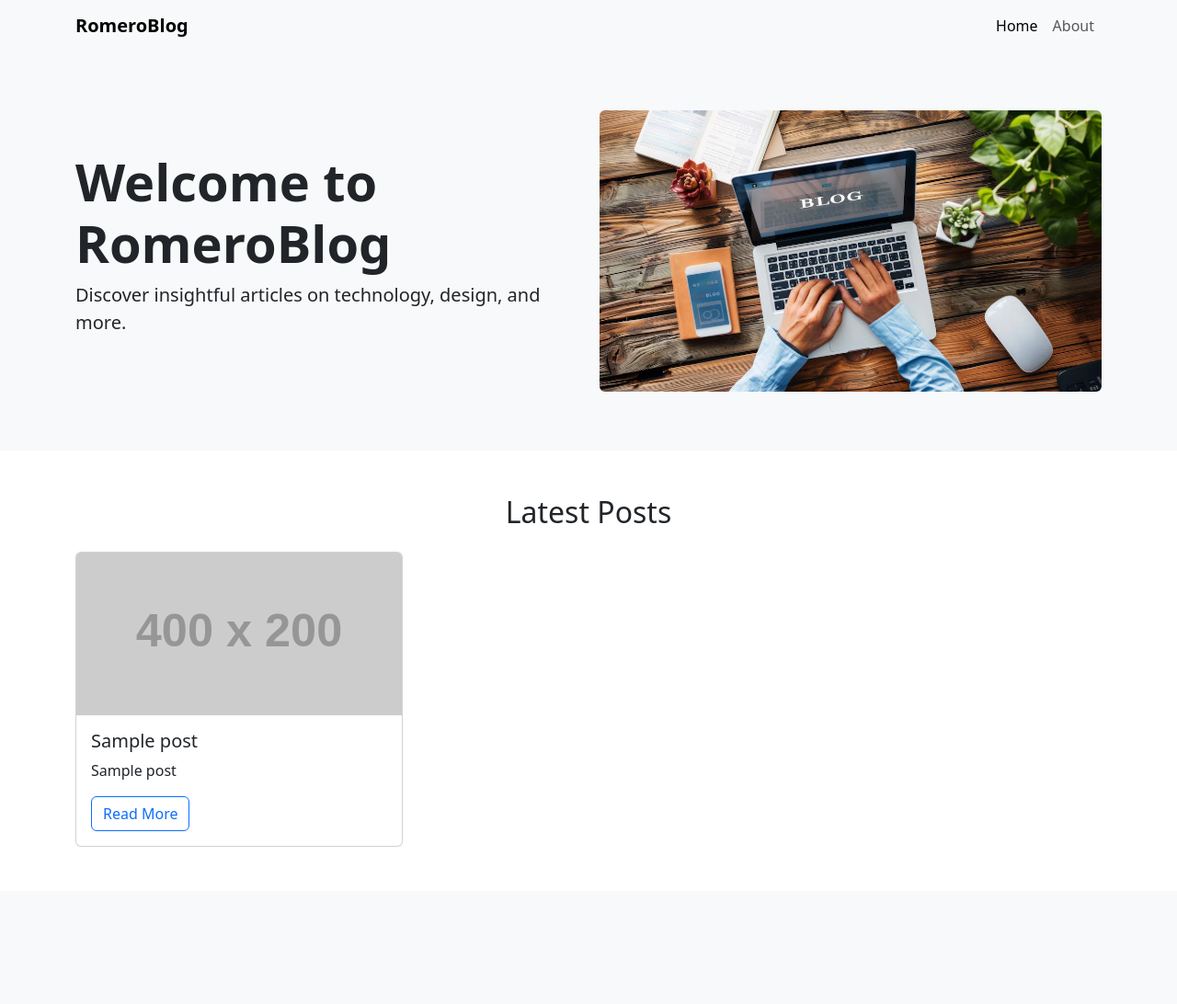
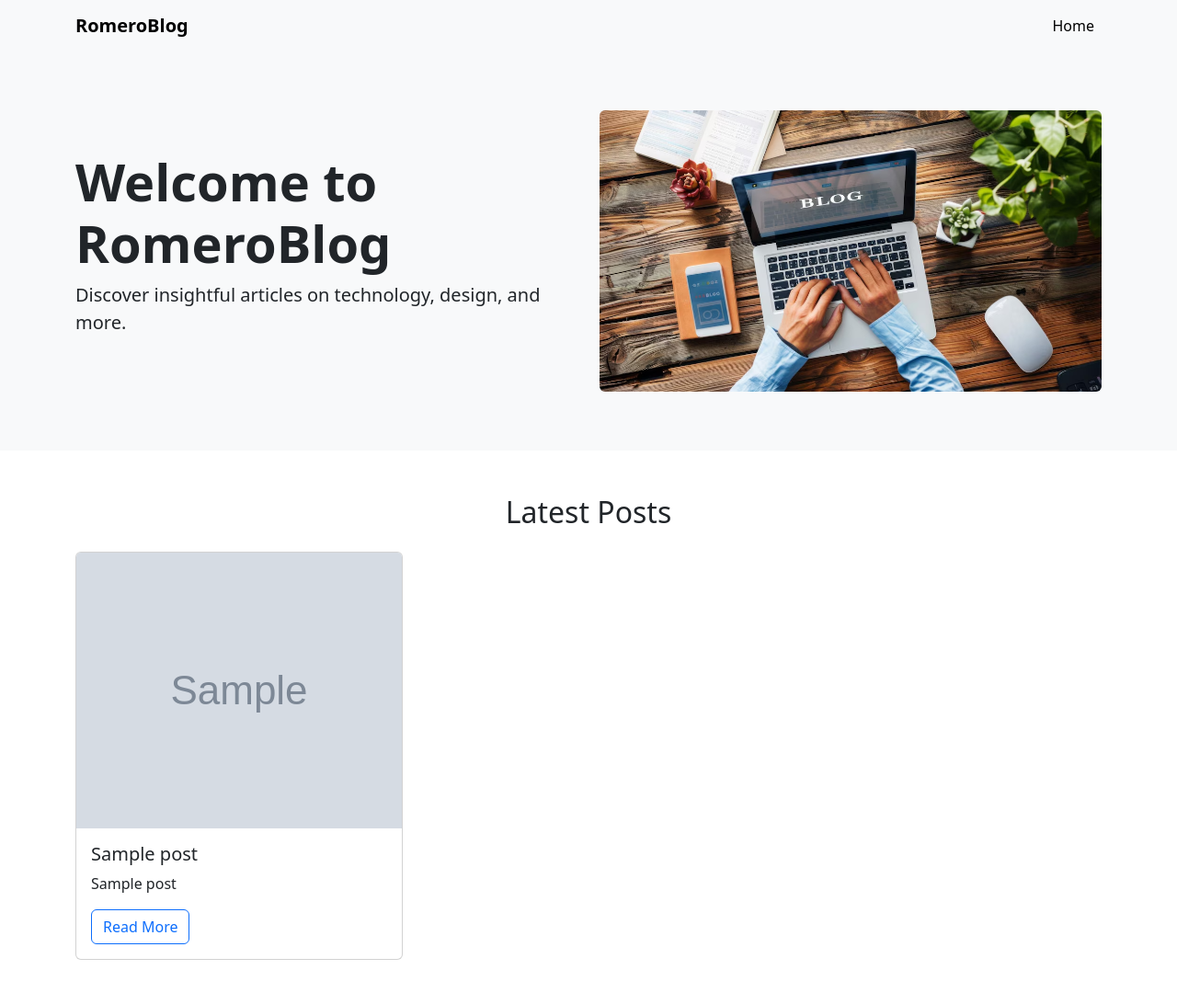
Before and after one commit to ORomero227/RomeroBlog, a Flask app: template templates/index.html in a window 1280 px wide. Shown: the whole page at 92% size. Before the commit the page ends 969 px from the top, so only its background shows below. Run offline with Flask 3, Linux system fonts and the light colour scheme; the template is opened without the code that fills it: most values are stand-ins (such as "Sample title", 1, 10 or a date in 2020); some libraries are stand-ins or nearby versions.

Commit message:
Add posts image prop and images in the html

```diff
--- a/post.py
+++ b/post.py
@@ -1,6 +1,7 @@
 class Post:
-    def __init__(self, post_id, title, subtitle, body):
+    def __init__(self, post_id, title, subtitle, body, img_url):
         self.id = post_id
         self.title = title
         self.subtitle = subtitle
         self.body = body
+        self.image = img_url
--- a/server.py
+++ b/server.py
@@ -3,10 +3,10 @@ from post import Post
 import requests
 
 # Retrieve posts from n:point api
-posts = requests.get("https://api.npoint.io/c790b4d5cab58020d391").json()
+posts = requests.get("https://api.npoint.io/674f5423f73deab1e9a7").json()
 all_posts = []
 for post in posts:
-    post_obj = Post(post['id'], post['title'], post['subtitle'], post['body'])
+    post_obj = Post(post['id'], post['title'], post['subtitle'], post['body'], post['image_url'])
     all_posts.append(post_obj)
 
 app = Flask(__name__)
--- a/static/style.css
+++ b/static/style.css
@@ -22,3 +22,11 @@ body {
 .post-article {
     max-width: 800px;
 }
+.post-img {
+    width: auto;
+    height: 400px;
+}
+.post-img-index {
+    width: auto;
+    height: 300px;
+}
--- a/templates/index.html
+++ b/templates/index.html
@@ -18,9 +18,6 @@
                 <ul class="navbar-nav ms-auto">
                     <li class="nav-item">
                         <a class="nav-link active" aria-current="page" href="#">Home</a>
-                    </li>
-                    <li class="nav-item">
-                        <a class="nav-link" href="#">About</a>
                     </li>
                 </ul>
             </div>
@@ -47,7 +44,7 @@
             {% for post in all_posts %}
             <div class="col-md-4">
                 <div class="card h-100">
-                    <img src="https://placehold.co/400x200/png" class="card-img-top" alt="Blog post image">
+                    <img src="{{ post.image }}" class="card-img-top post-img-index" alt="{{ post.title }}">
                     <div class="card-body">
                         <h5 class="card-title">{{ post.title }}</h5>
                         <p class="card-text">{{ post.subtitle }}</p>
--- a/templates/post.html
+++ b/templates/post.html
@@ -33,8 +33,7 @@
 <!--          </div>-->
         </header>
 
-<!--        <img src="https://placehold.co/800x400/png" alt="{{ post.title }}" class="img-fluid rounded mb-4">-->
-
+        <img src="{{ post.image }}" alt="{{ post.title }}" class="img-fluid rounded mb-4 post-img">
         <div class="content">
           <h2 class="mt-4 mb-3">{{ post.subtitle }}</h2>
           <p>{{ post.body }}</p>
```
